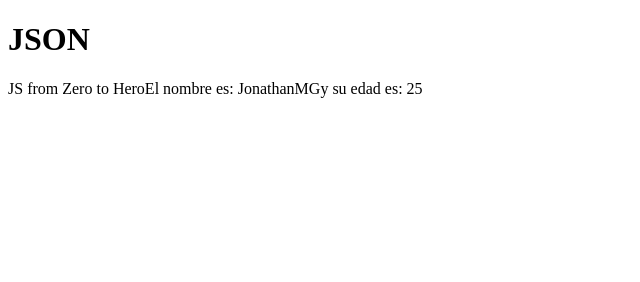
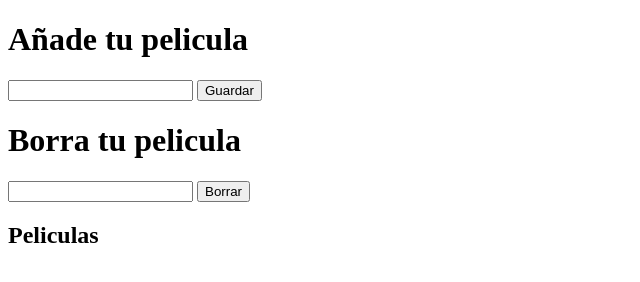
Before and after one commit to JonaMG0812/JS-from-zero-to-hero, a plain HTML site: page json.html in a window 1280 px wide. Shown: the whole page, without its empty margins (0-640 px from the left). Drawn offline with Linux system fonts and the light colour scheme.

Commit message:
Localstorage practice

```diff
--- a/json.html
+++ b/json.html
@@ -8,14 +8,29 @@
 
     <!--
     <script type="text/javascript" src="js/34-json.js"></script>
+    <script type="text/javascript" src="js/35-localstorage.js"></script>
     -->
-    <script type="text/javascript" src="js/35-localstorage.js"></script>
+
+    <script type="text/javascript" src="js/36-EjercicioLocalstorage.js"></script>
 
 </head>
 <body>
-    <h1>JSON</h1>
+    <h1>Añade tu pelicula</h1>
+    <form action="" id="formPeliculas">
+        <input type="text" id="addPelicula" />
+        <button type="submit">Guardar</button>
+    </form>
+
+    <h1>Borra tu pelicula</h1>
+    <form action="" id="formBorrarPeliculas">
+        <input type="text" id="borrarPelicula" />
+        <button type="submit">Borrar</button>
+    </form>
+
+    <h2>Peliculas</h2>
     <div id="peliculas">
-        <h2>Peliculas</h2>
+        <ul id="peliculasList">
+        </ul>
     </div>
 
 </body>
```
